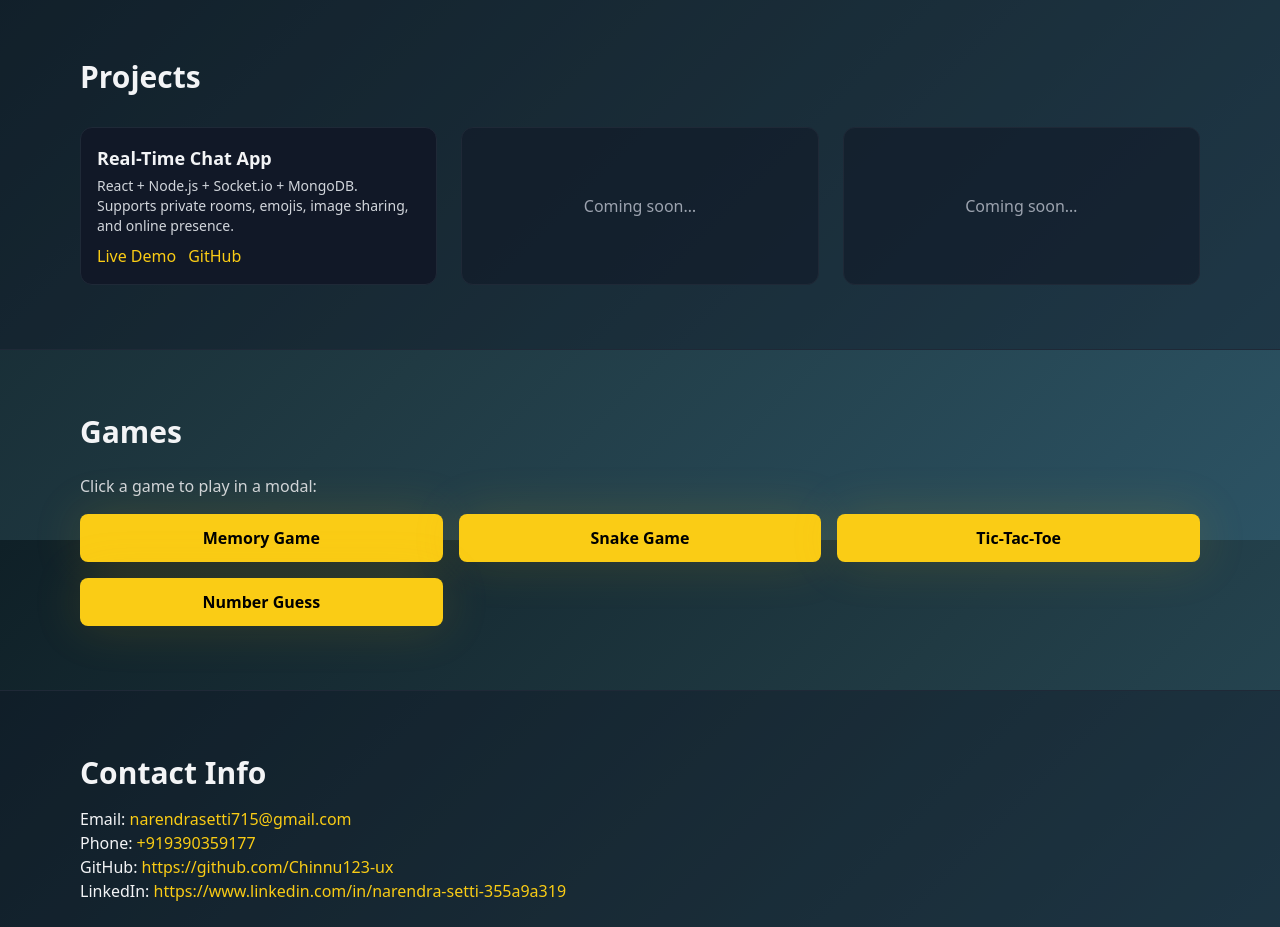
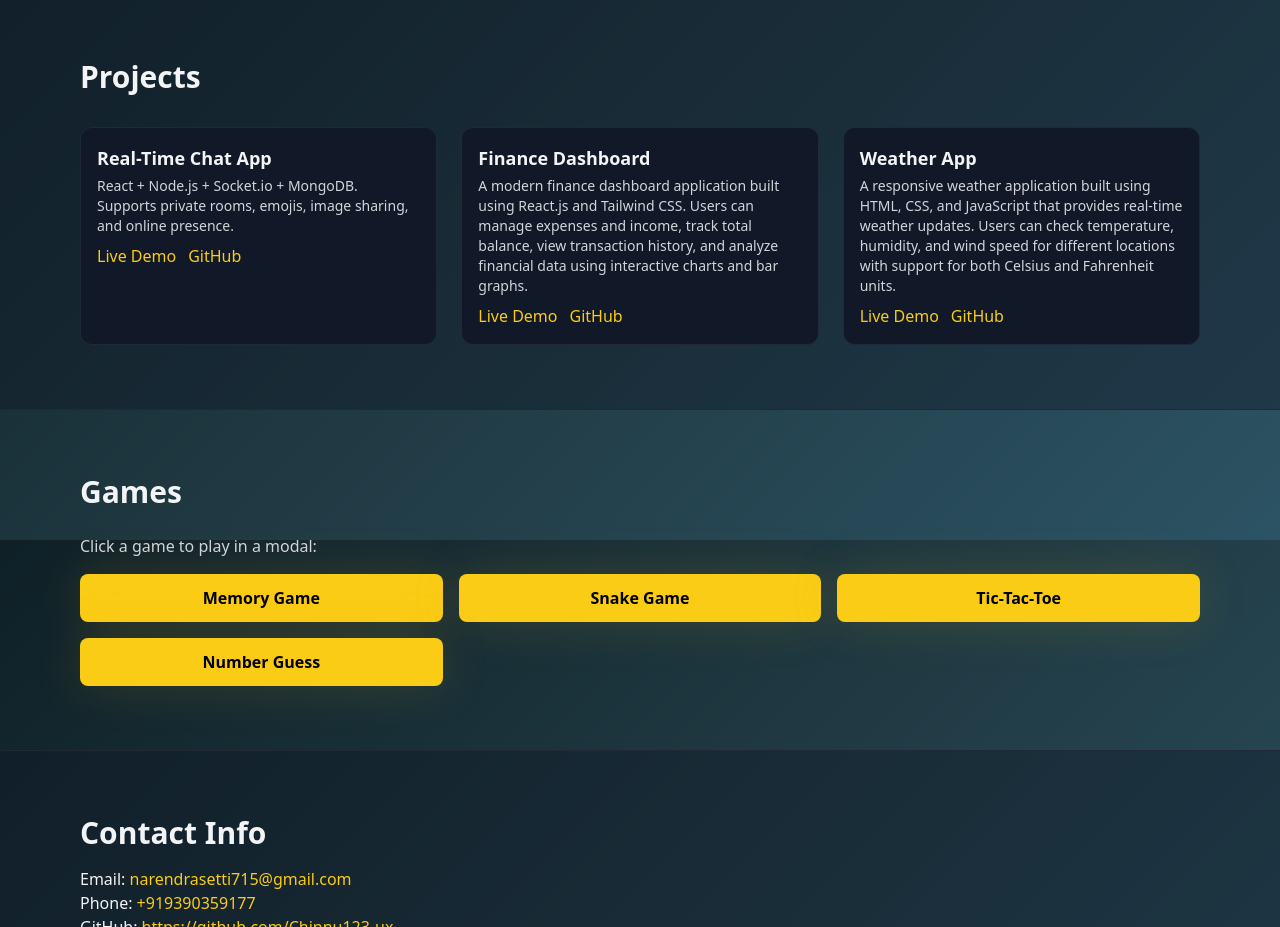
Before and after one commit to Chinnu123-ux/portfolio, a plain HTML site: page index.html in a window 1280 px wide. Shown: the part 1060-1987 px from the top of the page. Drawn offline with nearby package versions, Linux system fonts and the light colour scheme.

Commit message:
Updated portfolio projects and resume

```diff
--- a/index.html
+++ b/index.html
@@ -148,16 +148,52 @@
             React + Node.js + Socket.io + MongoDB. Supports private rooms, emojis, image sharing, and online presence.
           </p>
           <div class="mt-2 flex gap-3">
-            <a href="https://chat-app-frontend-twth.onrender.com" target="_blank" class="text-yellow-400 hover:underline">Live Demo</a>
-            <a href="https://github.com/Chinnu123-ux/chatapp" target="_blank" class="text-yellow-400 hover:underline">GitHub</a>
+            <a href="https://chat-app-xz7o.vercel.app/" target="_blank" class="text-yellow-400 hover:underline">Live Demo</a>
+            <a href="https://github.com/Chinnu123-ux/Chat-app" target="_blank" class="text-yellow-400 hover:underline">GitHub</a>
           </div>
         </article>
-        <article class="rounded-xl border border-gray-800 bg-gray-900/60 p-6 flex items-center justify-center text-gray-400">
-          Coming soon…
-        </article>
-        <article class="rounded-xl border border-gray-800 bg-gray-900/60 p-6 flex items-center justify-center text-gray-400">
-          Coming soon…
-        </article>
+        <article class="rounded-xl border border-gray-800 bg-gray-900 hover:border-yellow-400/60 transition overflow-hidden p-4">
+  <h3 class="font-semibold text-lg">Finance Dashboard</h3>
+
+  <p class="text-sm text-gray-300 mt-1">
+    A modern finance dashboard application built using React.js and Tailwind CSS. Users can manage expenses and income, track total balance, view transaction history, and analyze financial data using interactive charts and bar graphs.
+  </p>
+
+  <div class="mt-2 flex gap-3">
+    <a href="https://finance-dashboard-gamma-eight.vercel.app/"
+      target="_blank"
+      class="text-yellow-400 hover:underline">
+      Live Demo
+    </a>
+
+    <a href="https://github.com/Chinnu123-ux/finance-dashboard"
+      target="_blank"
+      class="text-yellow-400 hover:underline">
+      GitHub
+    </a>
+  </div>
+</article>
+        <article class="rounded-xl border border-gray-800 bg-gray-900 hover:border-yellow-400/60 transition overflow-hidden p-4">
+  <h3 class="font-semibold text-lg">Weather App</h3>
+
+  <p class="text-sm text-gray-300 mt-1">
+    A responsive weather application built using HTML, CSS, and JavaScript that provides real-time weather updates. Users can check temperature, humidity, and wind speed for different locations with support for both Celsius and Fahrenheit units.
+  </p>
+
+  <div class="mt-2 flex gap-3">
+    <a href="https://weather-app-one-ruby-66.vercel.app/"
+      target="_blank"
+      class="text-yellow-400 hover:underline">
+      Live Demo
+    </a>
+
+    <a href="https://github.com/Chinnu123-ux/weather-app"
+      target="_blank"
+      class="text-yellow-400 hover:underline">
+      GitHub
+    </a>
+  </div>
+</article>
       </div>
     </div>
   </section>
```
Also changed, not shown: 1 other file.
